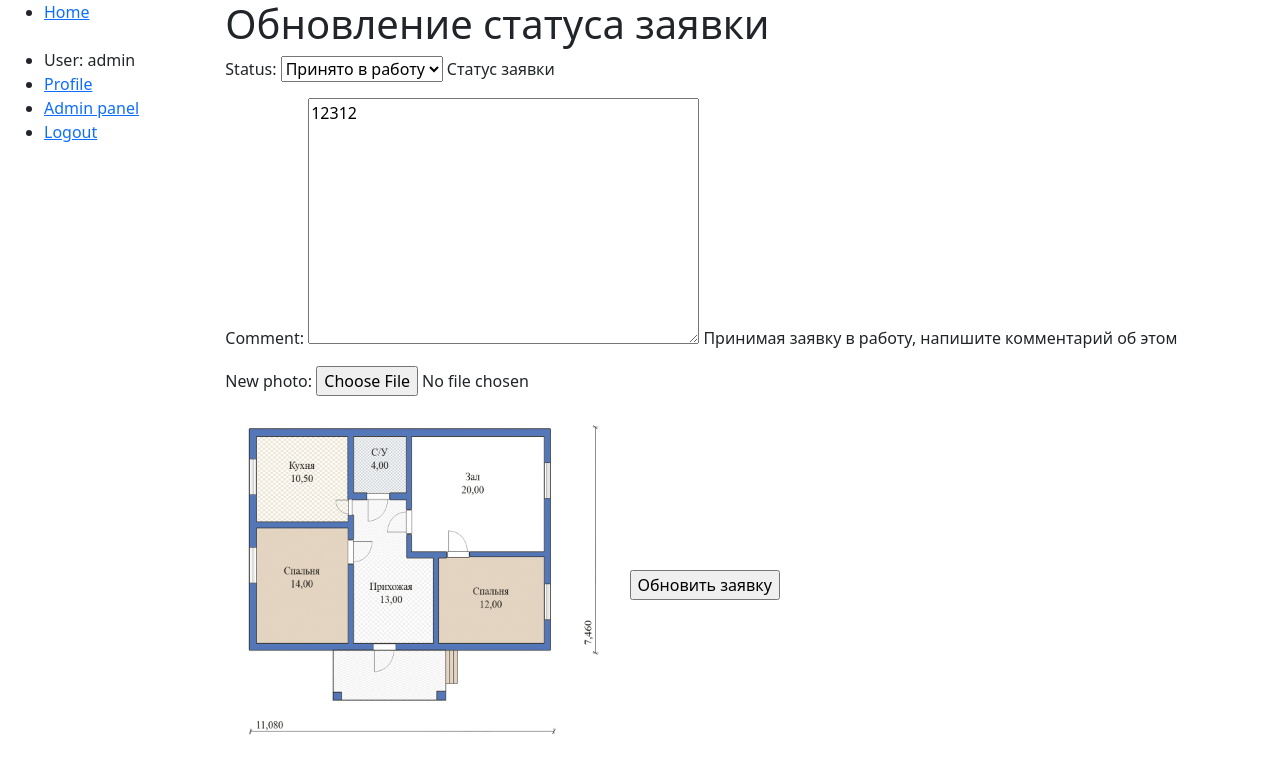
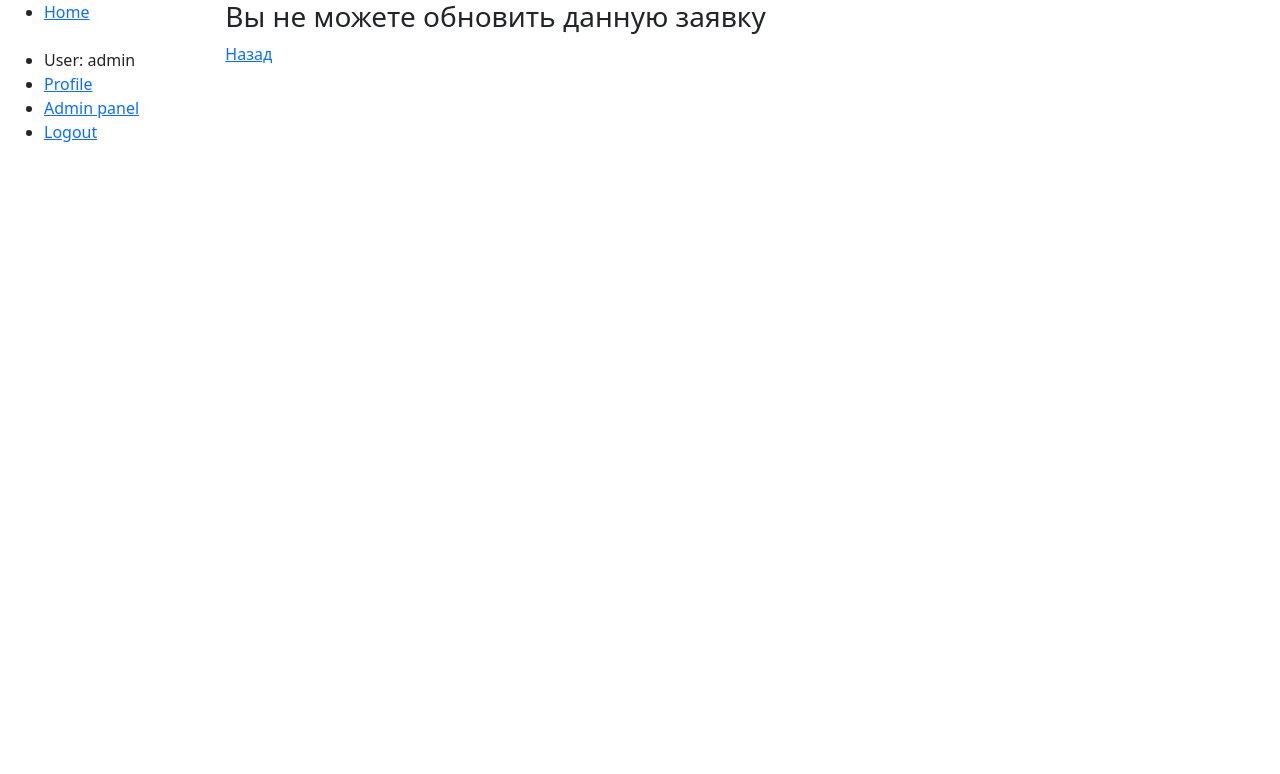
Before and after one commit to Zavodsk0y/internetportal, a Django app: page /applications/25/update in a window 1280 px wide. Shown: the top 774 px of the page. Run offline with Django 4.2, Linux system fonts and the light colour scheme; a user stored in the database is signed in; data comes from the database, SQL or seed files in the repository; both versions use the stored data as it was before the commit; parts of the project's set-up code (start-up, migrations or seed data) failed here and were passed over.

Commit message:
Вносим изменения (добавляем отдельное поле под дизайн-изображение, мы переприсваивали в предыдущем коммите, что неверно по тз) Обновили шаблон, ограничив его от изменения по переходу в адресной строке

```diff
--- a/internetportal/portal/forms.py
+++ b/internetportal/portal/forms.py
@@ -49,10 +49,6 @@ class ApplicationCreateForm(forms.ModelForm):
 
 
 class ApplicationUpdateStatusForm(forms.ModelForm):
-    new_photo = forms.ImageField(
-        validators=[FileExtensionValidator(allowed_extensions=['jpeg', 'jpg', 'png', 'bmp']),
-                    validate_file_size], required=False)
-
     class Meta:
         model = Application
         fields = ('status', 'comment', 'new_photo')
@@ -74,16 +70,6 @@ class ApplicationUpdateStatusForm(forms.ModelForm):
             raise ValidationError(
                 'Меняя статус заявки на "Принято в работу, вы не имеете права прикреплять изображение созданного дизайна')
 
-    def save(self, commit=True):
-        instance = super().save(commit=False)
-        new_photo = self.cleaned_data.get('new_photo')
-        if new_photo is not None:
-            instance.photo = new_photo
-        if commit:
-            instance.save()
-        return instance
-
-
 class CategoryCreateForm(forms.ModelForm):
     class Meta:
         model = Category
--- a/internetportal/portal/models.py
+++ b/internetportal/portal/models.py
@@ -42,6 +42,11 @@ class Application(models.Model):
                               validators=[FileExtensionValidator(allowed_extensions=['jpeg', 'jpg', 'png', 'bmp']),
                                           validate_file_size])
 
+    new_photo = models.ImageField(upload_to='media/',
+                                     validators=[
+                                         FileExtensionValidator(allowed_extensions=['jpeg', 'jpg', 'png', 'bmp']),
+                                         validate_file_size], blank=True, default=None, null=True)
+
     date = models.DateTimeField(default=django.utils.timezone.now)
 
     def __str__(self):
--- a/internetportal/portal/templates/personal/update_application.html
+++ b/internetportal/portal/templates/personal/update_application.html
@@ -6,6 +6,13 @@
 
 {% endblock %}
 {% block content %}
+
+{% if application.status == 'd' or application.status == 'a' %}
+
+<h3>Вы не можете обновить данную заявку</h3>
+<a href="{% url 'admin' %}">Назад</a>
+
+{% else %}
 
 <h1>Обновление статуса заявки</h1>
 
@@ -20,4 +27,6 @@
 
 </form>
 
+{% endif %}
+
 {% endblock %}
--- a/internetportal/portal/views.py
+++ b/internetportal/portal/views.py
@@ -112,15 +112,6 @@ class AdminUpdateApplicationView(PermissionRequiredMixin, generic.UpdateView):
     form_class = ApplicationUpdateStatusForm
     success_url = reverse_lazy('admin')
 
-    def form_valid(self, form):
-        instance = form.save(commit=False)
-        if instance.status in ['d', 'a']:
-            messages.add_message(self.request, messages.ERROR, "Вы не можете изменить статус данной заявки.")
-            return HttpResponseRedirect(reverse_lazy('admin'))
-
-        instance.save()
-        return HttpResponseRedirect(reverse_lazy('admin'))
-
 
 class AdminDeleteCategoryView(PermissionRequiredMixin, generic.DeleteView):
     permission_required = 'is_staff'
```
Also changed, not shown: internetportal/db.sqlite3 (deleted), internetportal/portal/migrations/0001_initial.py (deleted), internetportal/portal/migrations/0002_alter_application_comment.py (deleted), internetportal/portal/migrations/0003_alter_application_date.py (deleted).
